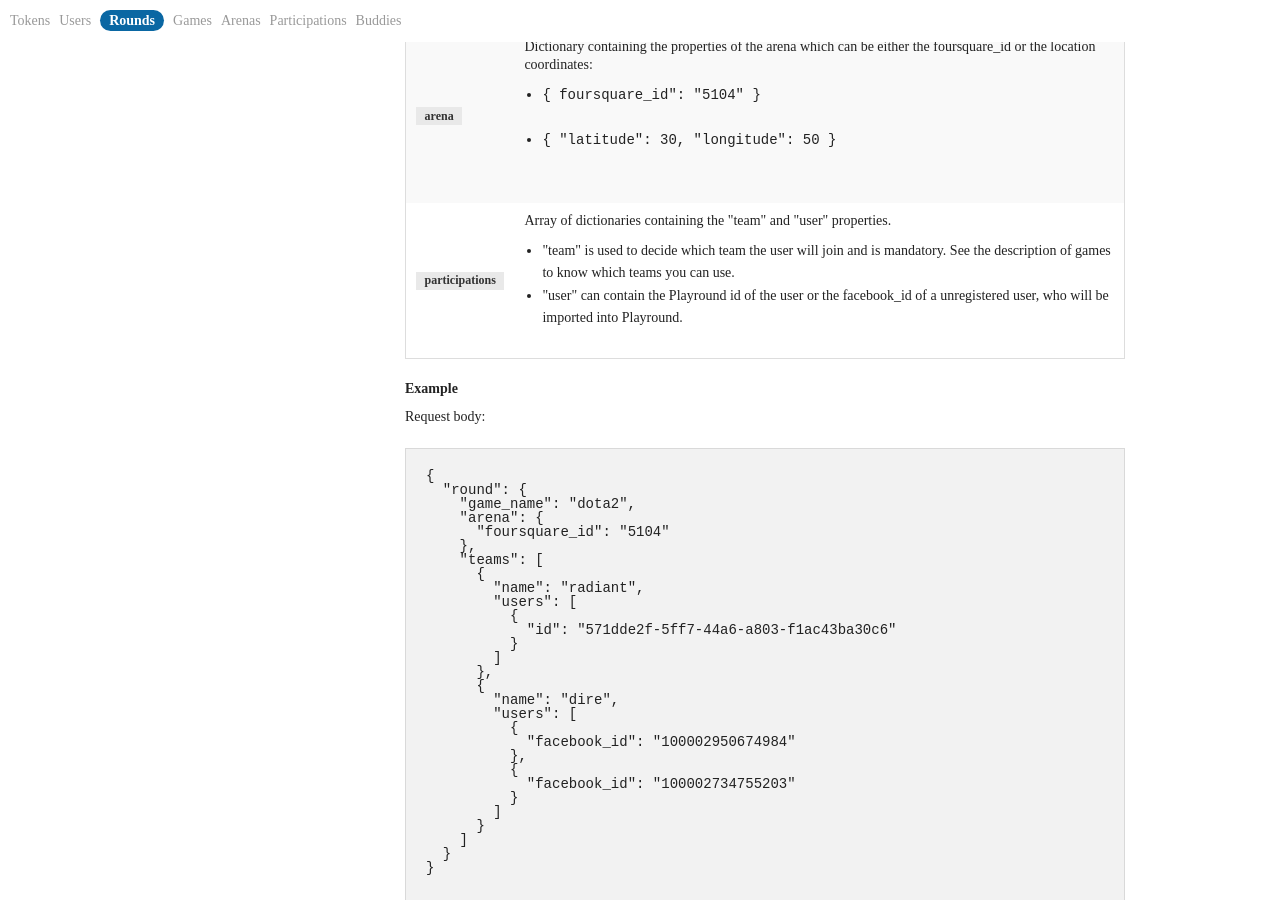
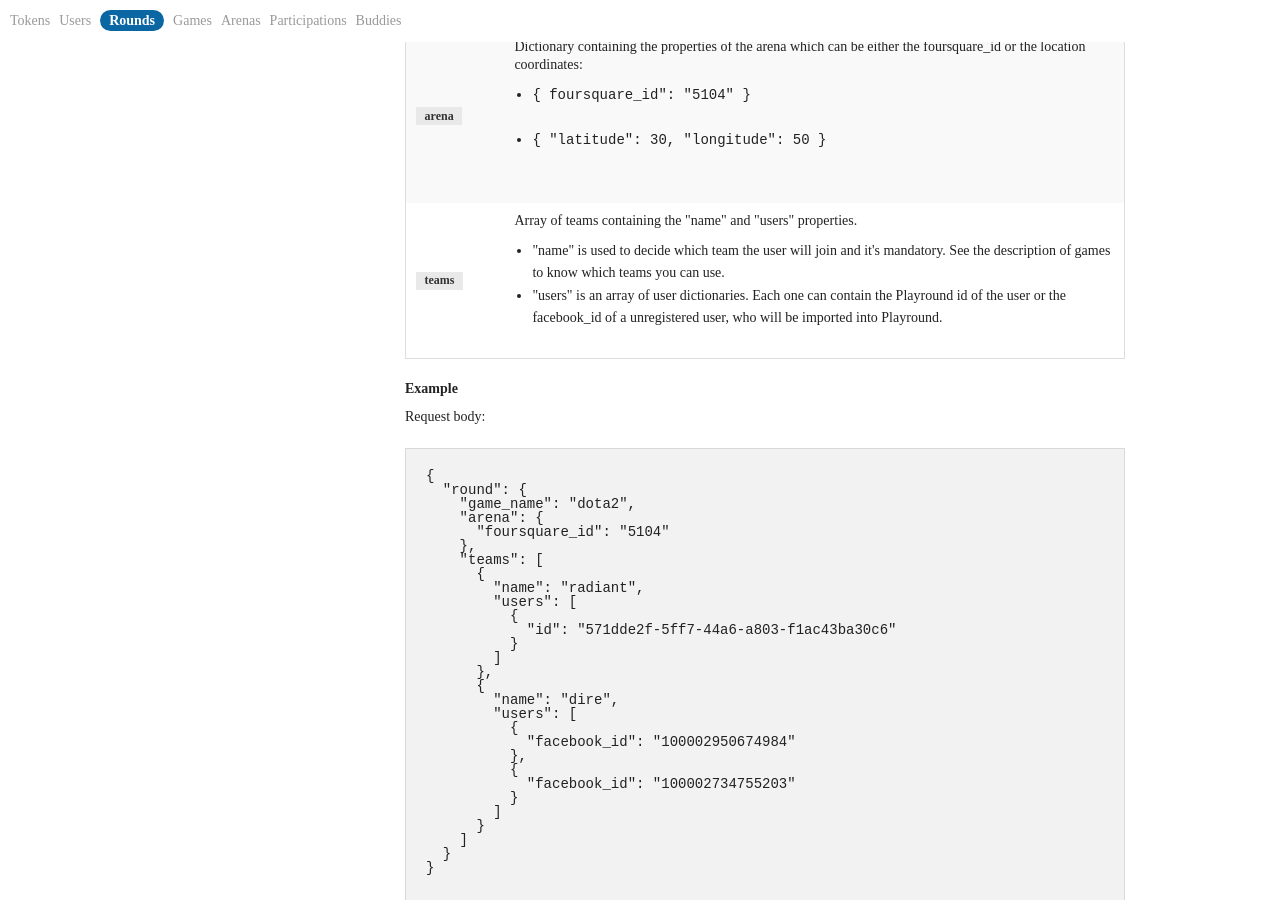
Before and after one commit to matteodepalo/playround-developer, a Jekyll site: the page built from index.html, in a window 1280 px wide and 900 px high, scrolled down 5884 px. Built offline with Jekyll 4.4.1, drawn with Linux system fonts in a browser that asks for light colours; some web fonts are replaced.

Commit message:
Update teams parameter

```diff
--- a/_includes/rounds.html
+++ b/_includes/rounds.html
@@ -175,15 +175,14 @@ HTTP/1.1 200 Success
       </tr>
 
       <tr>
-        <td><span class="parameter">participations</span></td>
+        <td><span class="parameter">teams</span></td>
         <td>
-          Array of dictionaries containing the "team" and "user" properties.
+          Array of teams containing the "name" and "users" properties.
 
           <ul>
-            <li>"team" is used to decide which team the user will join and is mandatory. See the description of games to know which teams you can use.</li>
-            <li>"user" can contain the Playround id of the user or the facebook_id of a unregistered user, who will be imported into Playround.</li>
+            <li>"name" is used to decide which team the user will join and it's mandatory. See the description of games to know which teams you can use.</li>
+            <li>"users" is an array of user dictionaries. Each one can contain the Playround id of the user or the facebook_id of a unregistered user, who will be imported into Playround.</li>
           </ul>
-
         </td>
       </tr>
     </tbody>
```
